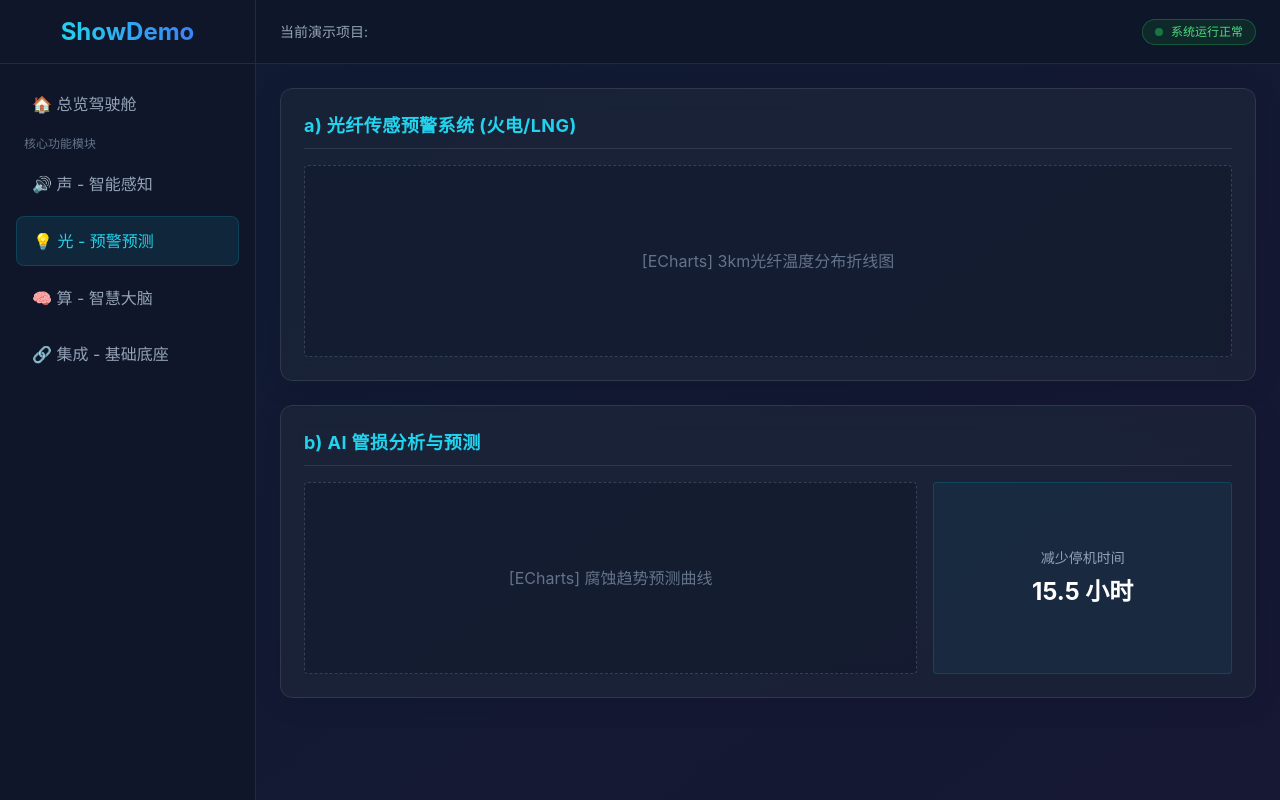
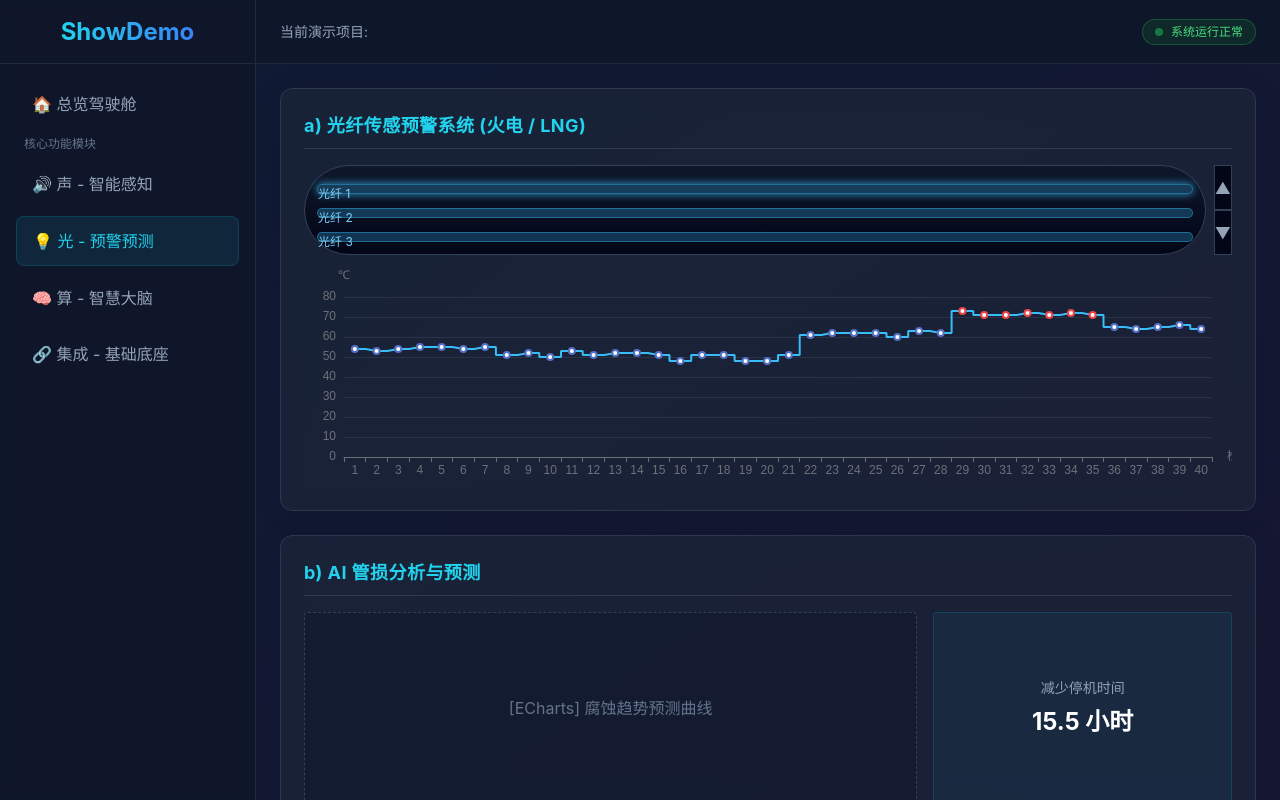
Before and after one commit to heyjibo/Tanling_demo, a Vue app in the folder show/show_demo/: page /light in a window 1280 px wide. Built offline with nearby package versions, Linux system fonts and the light colour scheme.

Commit message:
增加光纤传感预警系统模块

```diff
--- a/show/show_demo/src/views/Light/FiberWarning.vue
+++ b/show/show_demo/src/views/Light/FiberWarning.vue
@@ -1,10 +1,291 @@
 <template>
-  <GlassCard title="a) 光纤传感预警系统 (火电/LNG)">
-    <div class="h-48 bg-slate-900/50 rounded flex items-center justify-center border border-slate-700 border-dashed">
-      <p class="text-slate-500">[ECharts] 3km光纤温度分布折线图</p>
+  <GlassCard title="a) 光纤传感预警系统 (火电 / LNG)">
+    <!-- 管道区域 -->
+    <div class="pipeline-wrap">
+      <div class="pipeline">
+        <div
+          v-for="fiber in visibleFibers"
+          :key="fiber.id"
+          class="fiber"
+          :class="{ active: fiber.id === activeFiberId }"
+          :style="{ top: fiber.top + 'px' }"
+          @click="selectFiber(fiber.id)"
+          @mousemove="onFiberMove($event, fiber)"
+          @mouseleave="hideHoverPoint"
+        >
+          {{ fiber.name }}
+
+          <!-- 悬浮提示点 -->
+          <div
+            v-if="hover.visible && hover.fiberId === fiber.id"
+            class="hover-point"
+            :class="{ alarm: hover.isAlarm }"
+            :style="{ left: hover.x + 'px' }"
+          >
+            点 {{ hover.index + 1 }}
+          </div>
+        </div>
+      </div>
+
+      <!-- 光纤滚动 -->
+      <div class="fiber-scroll">
+        <button @click="prevGroup">▲</button>
+        <button @click="nextGroup">▼</button>
+      </div>
     </div>
+
+    <!-- 图表 -->
+    <div ref="chartRef" class="chart"></div>
   </GlassCard>
 </template>
+
 <script setup lang="ts">
+import { ref, computed, onMounted } from 'vue';
+import * as echarts from 'echarts';
 import GlassCard from '@/components/Common/GlassCard.vue';
+
+/* ===============================
+   常量配置
+=============================== */
+const FIBER_COUNT = 10;     // 光纤总数
+const VIEW_SIZE = 3;       // 每页显示光纤数
+const POINT_COUNT = 40;    // 每根光纤检测点数
+const ALARM_TEMP = 70;     // 告警阈值
+
+/* ===============================
+   数据生成（假数据）
+=============================== */
+function generateFiber(id: number) {
+  let base = 45 + Math.random() * 10;
+  const temps: number[] = [];
+
+  for (let i = 0; i < POINT_COUNT; i++) {
+    if (i % 7 === 0) base += (Math.random() - 0.5) * 25;
+    temps.push(Math.round(base + Math.random() * 3));
+  }
+
+  return {
+    id,
+    name: `光纤 ${id}`,
+    temps,
+    alarms: temps.map(t => t >= ALARM_TEMP)
+  };
+}
+
+const fibers = ref(
+  Array.from({ length: FIBER_COUNT }, (_, i) =>
+    generateFiber(i + 1)
+  )
+);
+
+/* ===============================
+   光纤窗口控制
+=============================== */
+const startIndex = ref(0);
+
+const visibleFibers = computed(() =>
+  fibers.value
+    .slice(startIndex.value, startIndex.value + VIEW_SIZE)
+    .map((fiber, idx) => ({
+      ...fiber,
+      top: 18 + idx * 24
+    }))
+);
+
+function prevGroup() {
+  startIndex.value = Math.max(0, startIndex.value - 1);
+}
+
+function nextGroup() {
+  startIndex.value = Math.min(
+    FIBER_COUNT - VIEW_SIZE,
+    startIndex.value + 1
+  );
+}
+
+/* ===============================
+   悬浮点逻辑
+=============================== */
+const hover = ref({
+  visible: false,
+  fiberId: 0,
+  index: 0,
+  x: 0,
+  isAlarm: false
+});
+
+function onFiberMove(e: MouseEvent, fiber: any) {
+  const rect = (e.currentTarget as HTMLElement).getBoundingClientRect();
+  const x = e.clientX - rect.left;
+
+  const index = Math.min(
+    fiber.temps.length - 1,
+    Math.max(
+      0,
+      Math.floor((x / rect.width) * fiber.temps.length)
+    )
+  );
+
+  hover.value = {
+    visible: true,
+    fiberId: fiber.id,
+    index,
+    x,
+    isAlarm: fiber.alarms[index]
+  };
+}
+
+function hideHoverPoint() {
+  hover.value.visible = false;
+}
+
+/* ===============================
+   图表
+=============================== */
+const chartRef = ref<HTMLDivElement>();
+let chart: echarts.ECharts;
+
+const activeFiberId = ref(1);
+
+function renderChart(fiberId: number) {
+  const fiber = fibers.value.find(f => f.id === fiberId)!;
+
+  chart.setOption({
+    tooltip: {
+      trigger: 'axis',
+      formatter: (params: any) =>
+        `检测点 ${params[0].axisValue}<br/>温度：${params[0].data.value} ℃`
+    },
+    grid: {
+      left: 40,
+      right: 20,
+      top: 30,
+      bottom: 30
+    },
+    xAxis: {
+      type: 'category',
+      data: fiber.temps.map((_, i) => i + 1),
+      name: '检测点'
+    },
+    yAxis: {
+      type: 'value',
+      name: '℃',
+      splitLine: {
+        lineStyle: { color: 'rgba(255,255,255,0.08)' }
+      }
+    },
+    series: [
+      {
+        type: 'line',
+        step: 'middle',
+        symbolSize: 6,
+        data: fiber.temps.map((v, i) => ({
+          value: v,
+          itemStyle: fiber.alarms[i]
+            ? { color: '#ef4444' }
+            : undefined
+        })),
+        lineStyle: {
+          width: 2,
+          color: '#38bdf8'
+        }
+      }
+    ]
+  });
+}
+
+function selectFiber(id: number) {
+  activeFiberId.value = id;
+  renderChart(id);
+}
+
+onMounted(() => {
+  chart = echarts.init(chartRef.value!);
+  renderChart(activeFiberId.value);
+});
 </script>
+
+<style scoped>
+.pipeline-wrap {
+  display: flex;
+  gap: 8px;
+  margin-bottom: 12px;
+}
+
+.pipeline {
+  position: relative;
+  flex: 1;
+  height: 90px;
+  border-radius: 45px;
+  background: linear-gradient(to bottom, #0f172a, #020617);
+  border: 1px solid #334155;
+}
+
+.fiber {
+  position: absolute;
+  left: 12px;
+  right: 12px;
+  height: 10px;
+  border-radius: 6px;
+  background: rgba(56, 189, 248, 0.25);
+  border: 1px solid rgba(56, 189, 248, 0.4);
+  font-size: 12px;
+  color: #7dd3fc;
+  cursor: pointer;
+}
+
+.fiber.active {
+  box-shadow: 0 0 8px rgba(56, 189, 248, 0.8);
+}
+
+/* 悬浮提示 */
+.hover-point {
+  position: absolute;
+  top: -20px;
+  transform: translateX(-50%);
+  padding: 2px 6px;
+  font-size: 11px;
+  border-radius: 4px;
+  background: #0ea5e9;
+  color: #fff;
+  white-space: nowrap;
+  pointer-events: none;
+}
+
+.hover-point::after {
+  content: '';
+  position: absolute;
+  bottom: -4px;
+  left: 50%;
+  transform: translateX(-50%);
+  border-width: 4px 4px 0;
+  border-style: solid;
+  border-color: #0ea5e9 transparent transparent;
+}
+
+.hover-point.alarm {
+  background: #ef4444;
+}
+
+.hover-point.alarm::after {
+  border-color: #ef4444 transparent transparent;
+}
+
+/* 滚动按钮 */
+.fiber-scroll {
+  display: flex;
+  flex-direction: column;
+}
+
+.fiber-scroll button {
+  background: #020617;
+  color: #94a3b8;
+  border: 1px solid #334155;
+  cursor: pointer;
+  height: 45px;
+}
+
+.chart {
+  height: 220px;
+}
+</style>
```
